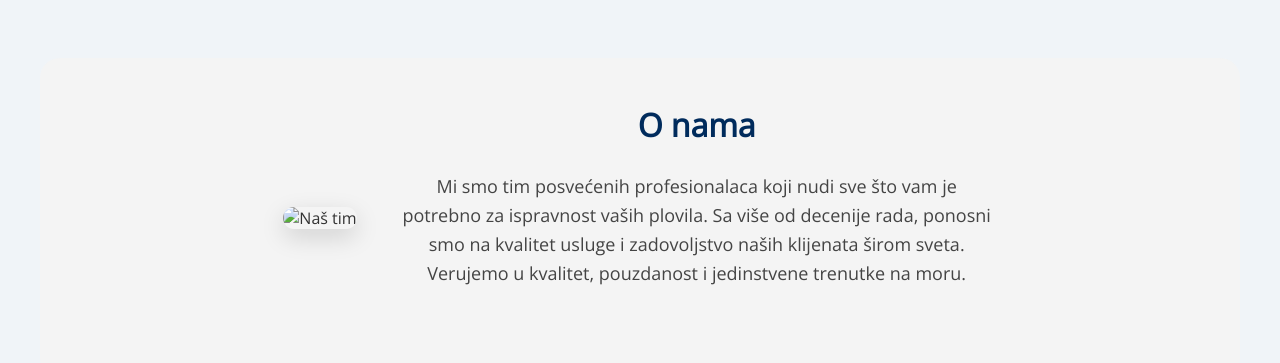
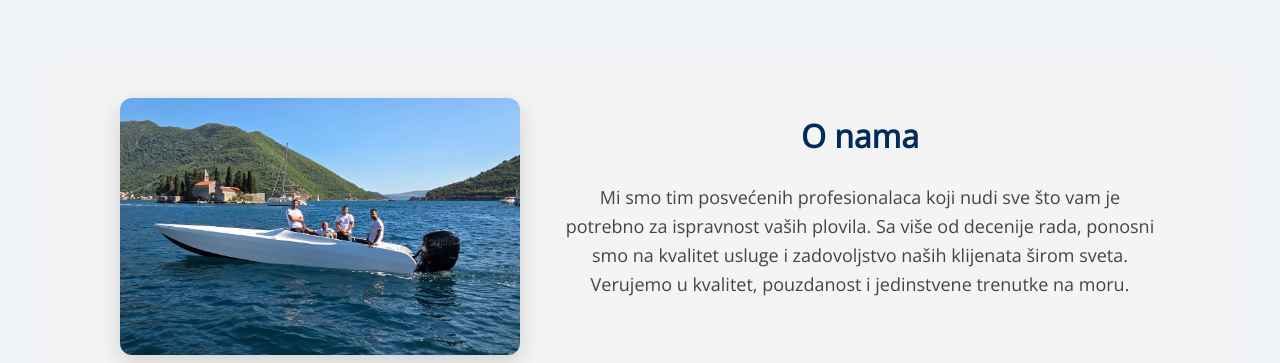
Before and after one commit to miloseviiic/Yachtproservice, a plain HTML site: page index.html in a window 1280 px wide. Shown: the part 597-960 px from the top of the page. Drawn offline with nearby package versions, Linux system fonts and the light colour scheme.

Commit message:
Update index.html

```diff
--- a/index.html
+++ b/index.html
@@ -439,7 +439,7 @@
     <section id="o-nama" class="about">
         <div class="about-content">
             <div class="about-image">
-                <img src="slike/tim1.jpg" alt="Naš tim">
+                <img src="tim1.jpg" alt="Naš tim">
             </div>
             <div class="about-text">
                 <h2>O nama</h2>
```
